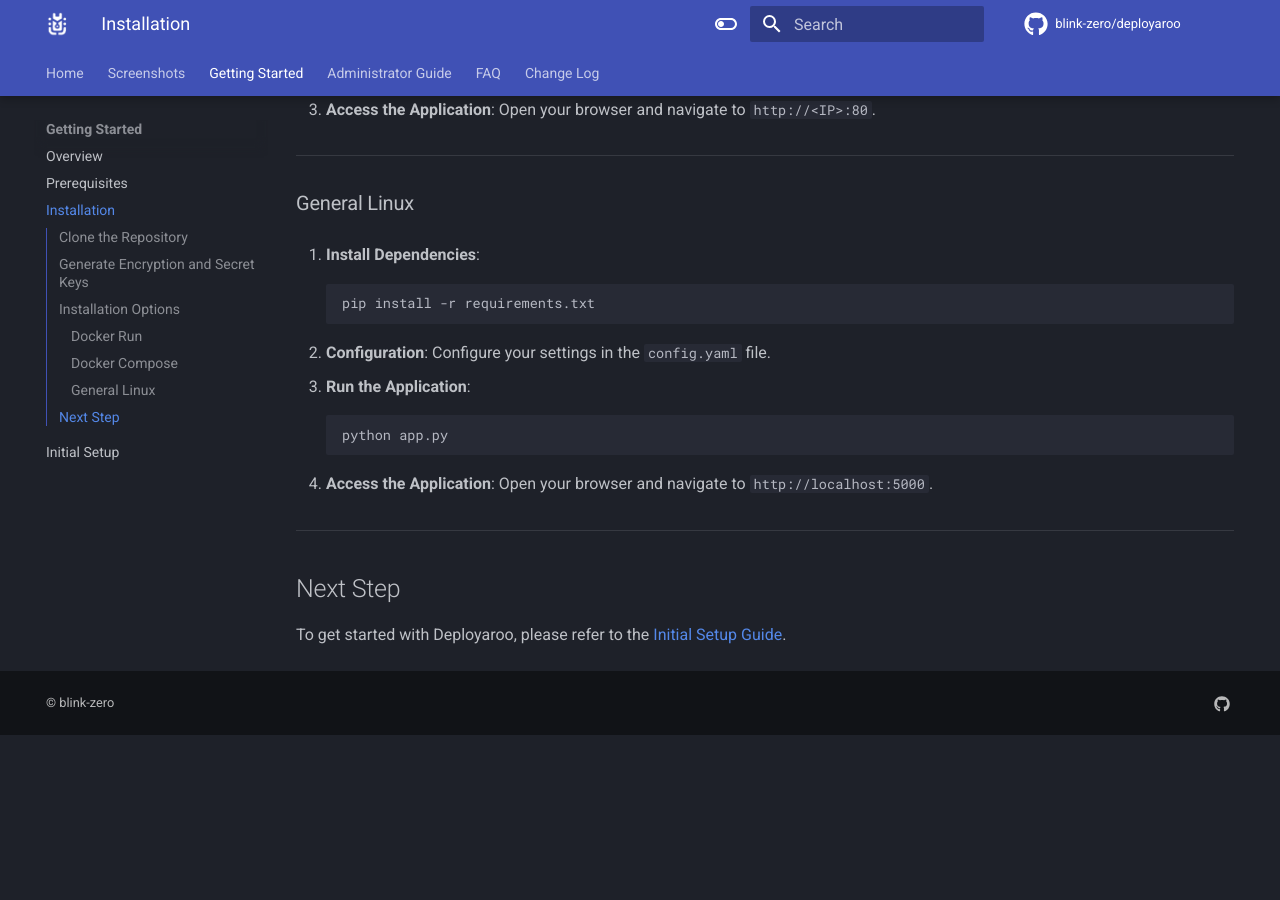
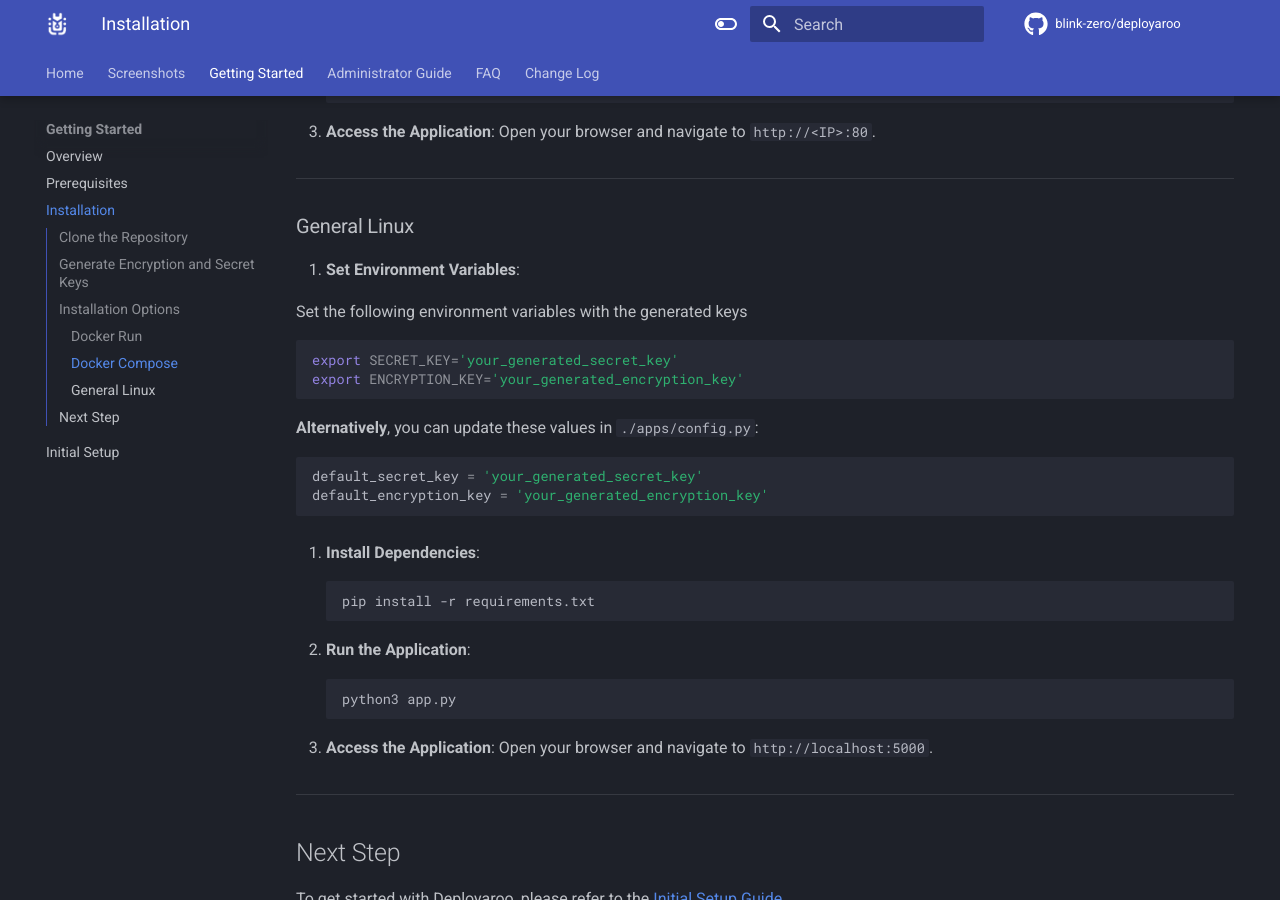
Before and after one commit to blink-zero/deployaroo-docs, an MkDocs documentation site: the page built from docs/getting-started/installation.md, in a window 1280 px wide and 900 px high, scrolled down 1946 px. Built offline with MkDocs 1.6.1 and Material for MkDocs 9.7.7, drawn with Linux system fonts in a browser that asks for light colours; comment, search, counter and statistics services are not loaded; before the commit the page ends 2681 px from its top, so only the background shows below that; some of the changed text lies outside the part shown.

Commit message:
Fixed install steps for 'general linux'

````diff
--- a/docs/getting-started/installation.md
+++ b/docs/getting-started/installation.md
@@ -16,11 +16,12 @@
 
 ```sh
 pip install cryptography
-sudo chmod +x generate_encryption_key.py
-./generate_encryption_key.py
+python3 ./generate_encryption_key.py
 ```
 
-Run the script twice and use one key for `SECRET_KEY` and the other for `ENCRYPTION_KEY`.
+Run the script twice to generate two different keys. Use one for `SECRET_KEY` and the other for `ENCRYPTION_KEY`.
+
+Remember these for whichever method you use below.
 
 ---
 
@@ -99,17 +100,30 @@
 
 ### General Linux
 
-1. **Install Dependencies**:
+1. **Set Environment Variables**:
+
+   Set the following environment variables with the generated keys
+
+   ```sh
+   export SECRET_KEY='your_generated_secret_key'
+   export ENCRYPTION_KEY='your_generated_encryption_key'
+   ```
+
+   **Alternatively**, you can update these values in `./apps/config.py`:
+
+   ```python
+   default_secret_key = 'your_generated_secret_key'
+   default_encryption_key = 'your_generated_encryption_key'
+   ```
+
+2. **Install Dependencies**:
    ```sh
    pip install -r requirements.txt
    ```
 
-2. **Configuration**:
-   Configure your settings in the `config.yaml` file.
-
 3. **Run the Application**:
    ```sh
-   python app.py
+   python3 app.py
    ```
 
 4. **Access the Application**:
````
